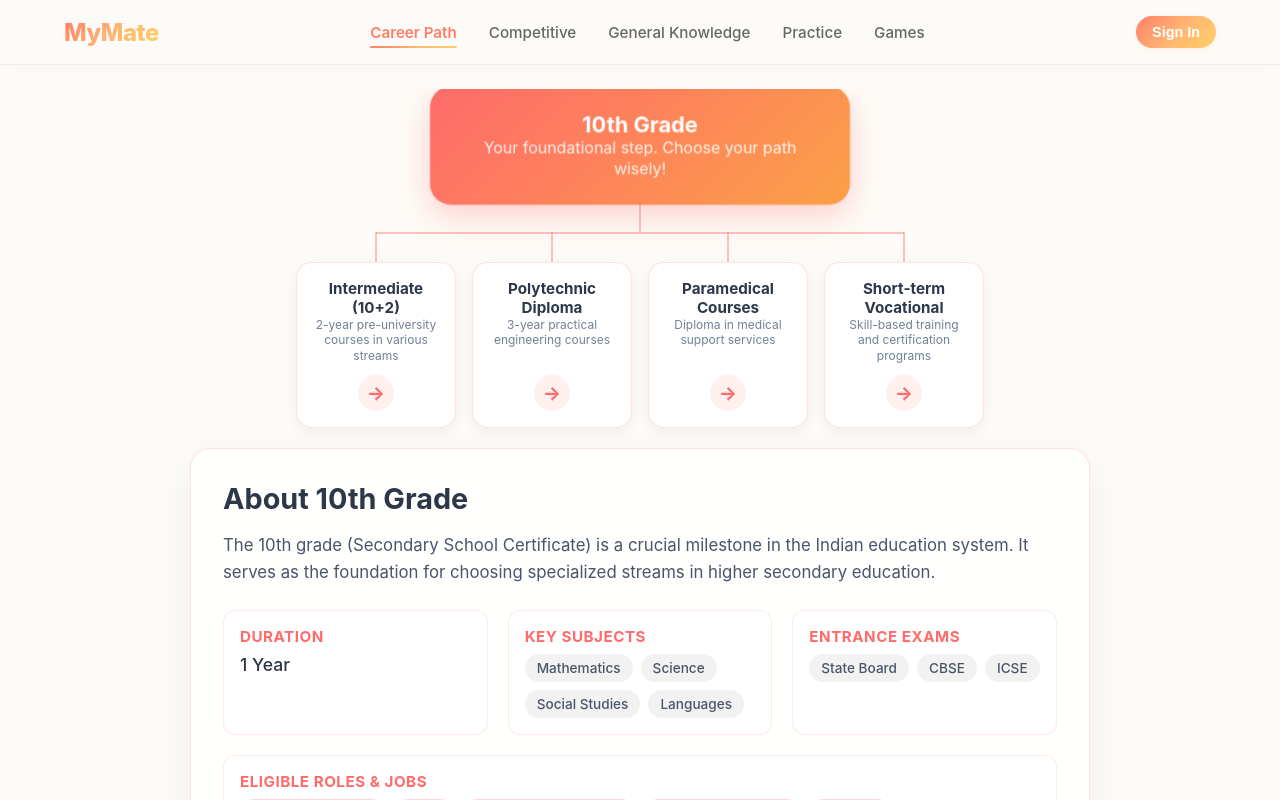
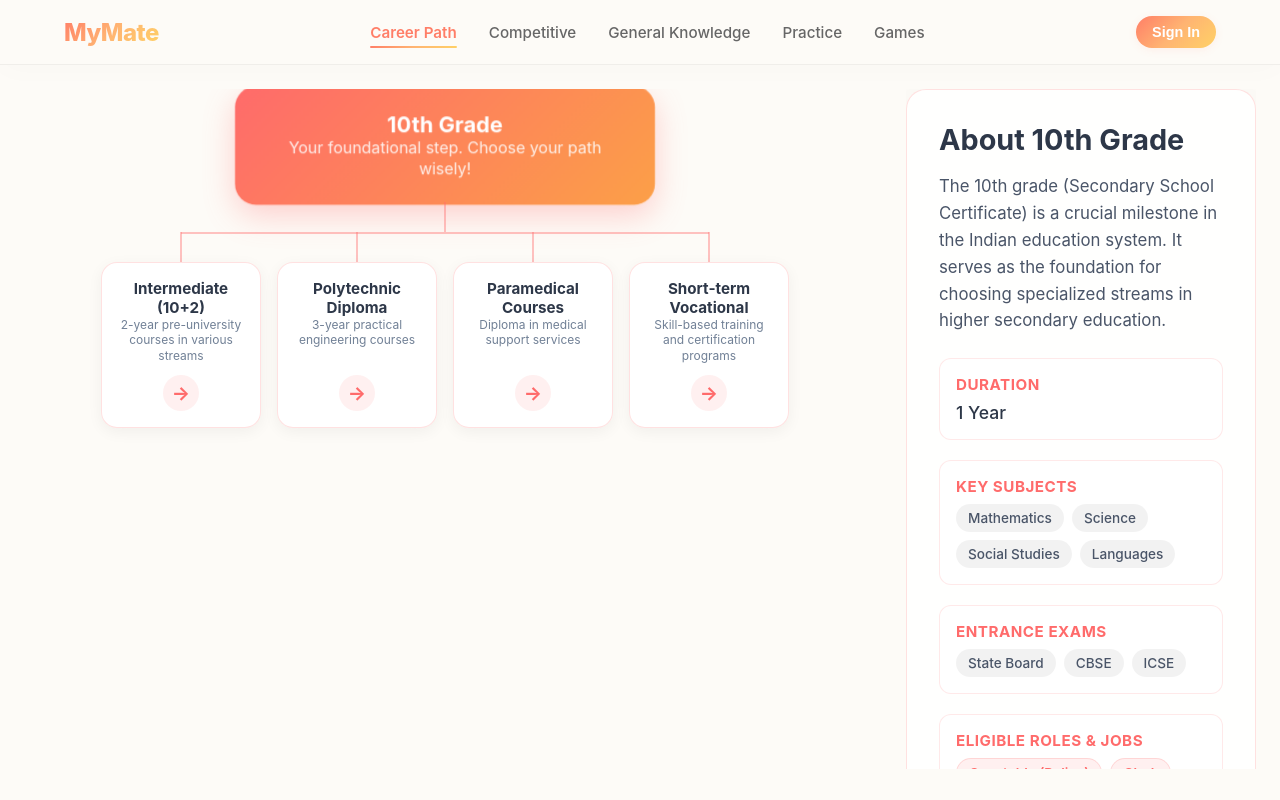
Before and after one commit to mymate01/mymate-app, a Next.js app: page /career-path in a window 1280 px wide. Shown: the top 800 px of the page. Built offline with nearby package versions, Linux system fonts and the light colour scheme.

Commit message:
style(MYM-11): implement three-column layout to fit details on single page

```diff
--- a/src/components/CareerMap/CareerMap.module.css
+++ b/src/components/CareerMap/CareerMap.module.css
@@ -35,6 +35,28 @@
   width: 100%;
   overflow-x: auto;
   padding-bottom: 20px;
+}
+
+.rightSidebar {
+  flex: 0 0 350px;
+  max-width: 350px;
+  position: sticky;
+  top: 100px;
+  animation: slideLeft 0.4s ease;
+  overflow-y: auto;
+  max-height: calc(100vh - 120px);
+  /* Hide scrollbar */
+  -ms-overflow-style: none;
+  scrollbar-width: none;
+}
+
+.rightSidebar::-webkit-scrollbar {
+  display: none;
+}
+
+@keyframes slideLeft {
+  from { opacity: 0; transform: translateX(20px); }
+  to { opacity: 1; transform: translateX(0); }
 }
 
 .backButton {
--- a/src/components/CareerMap/CareerMap.tsx
+++ b/src/components/CareerMap/CareerMap.tsx
@@ -93,7 +93,10 @@ export default function CareerMap({ data }: { data: CareerNode }) {
             </div>
           )}
         </div>
+      </div>
 
+      {/* Right Sidebar: Course Details */}
+      <div className={styles.rightSidebar}>
         <CourseInfoPanel details={activeNode.details} title={activeNode.label} />
       </div>
     </div>
--- a/src/components/CareerMap/CourseInfoPanel.module.css
+++ b/src/components/CareerMap/CourseInfoPanel.module.css
@@ -4,9 +4,7 @@
   border: 1px solid rgba(255, 107, 107, 0.2);
   border-radius: 20px;
   padding: 32px;
-  margin-top: 20px;
   width: 100%;
-  max-width: 900px;
   box-shadow: 0 10px 40px rgba(0, 0, 0, 0.05);
   animation: slideUp 0.5s ease;
   text-align: left;
```
